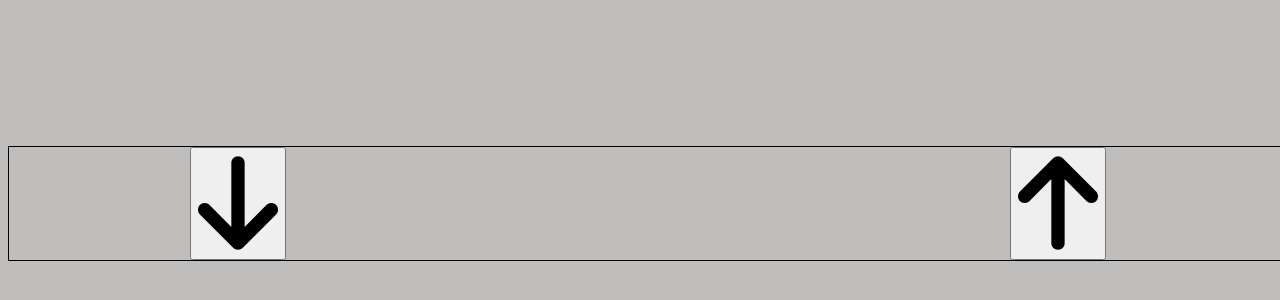
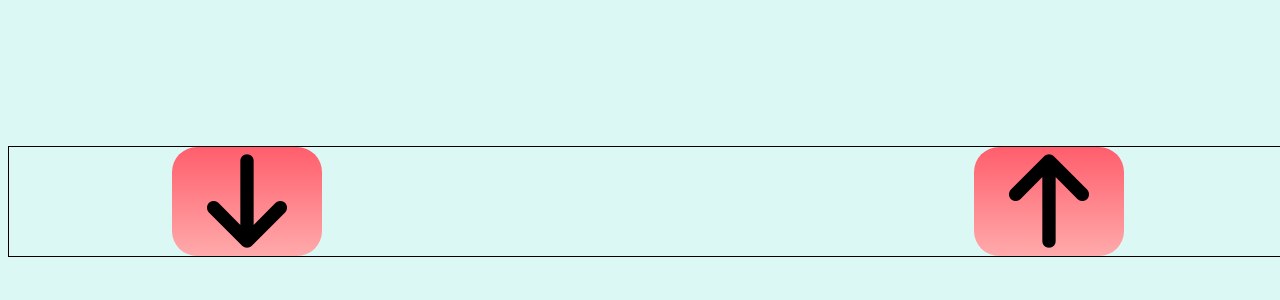
Before and after one commit to pradnya-gawai/CounterApp, a plain HTML site: page index.html in a window 1280 px wide. Shown: the part 62-362 px from the top of the page. Drawn offline with Linux system fonts and the light colour scheme.

Commit message:
button tag styled

```diff
--- a/style.css
+++ b/style.css
@@ -6,7 +6,7 @@ html
 body{
 	width: 100%;
 	height: 100%;
-	background-color: #C0BDBD;
+	background-color: #DCF8F5;
 }
 .container
 {
@@ -39,3 +39,12 @@ body{
 	font-size:100px;
 	text-align: center;
 }
+button
+{
+	width: 150px;
+	border-radius: 25px;
+	border-style: hidden;
+	background-image: linear-gradient(to bottom,#ff5e6c, #ffaaab);
+	box-shadow: 10px,10px,5px,grey;
+
+}
```
